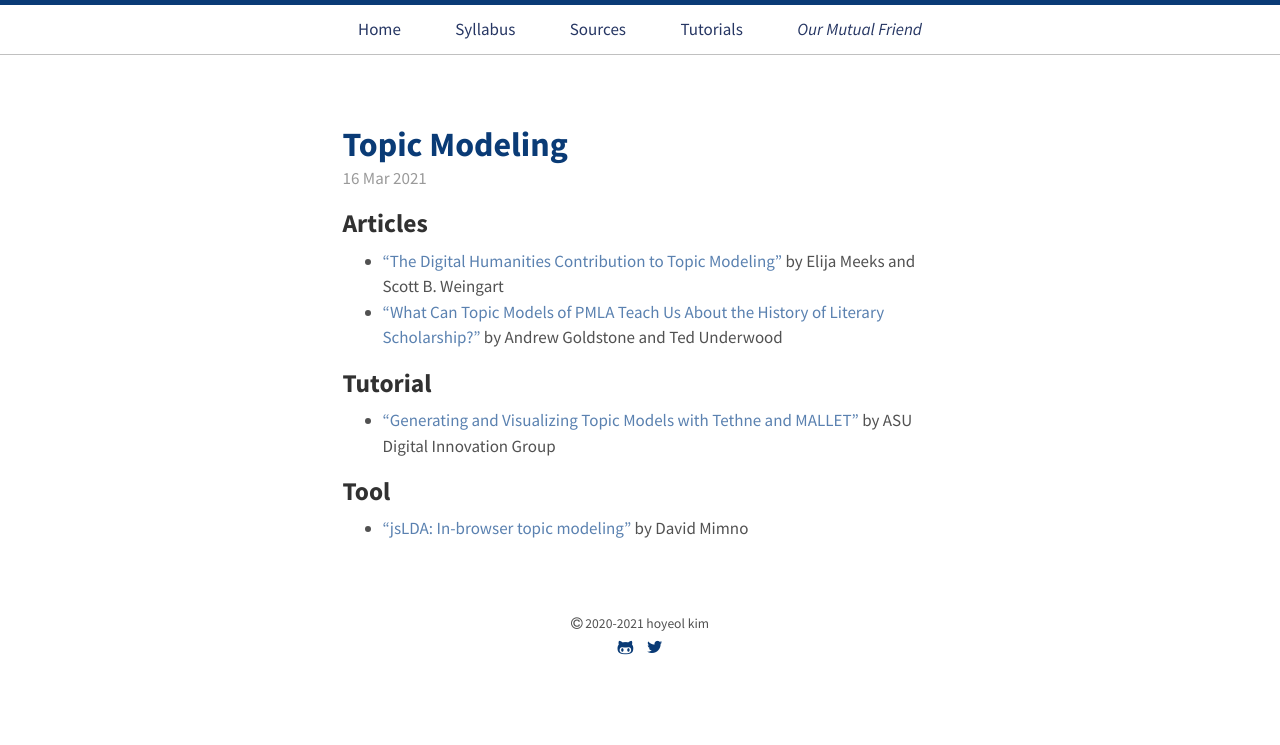
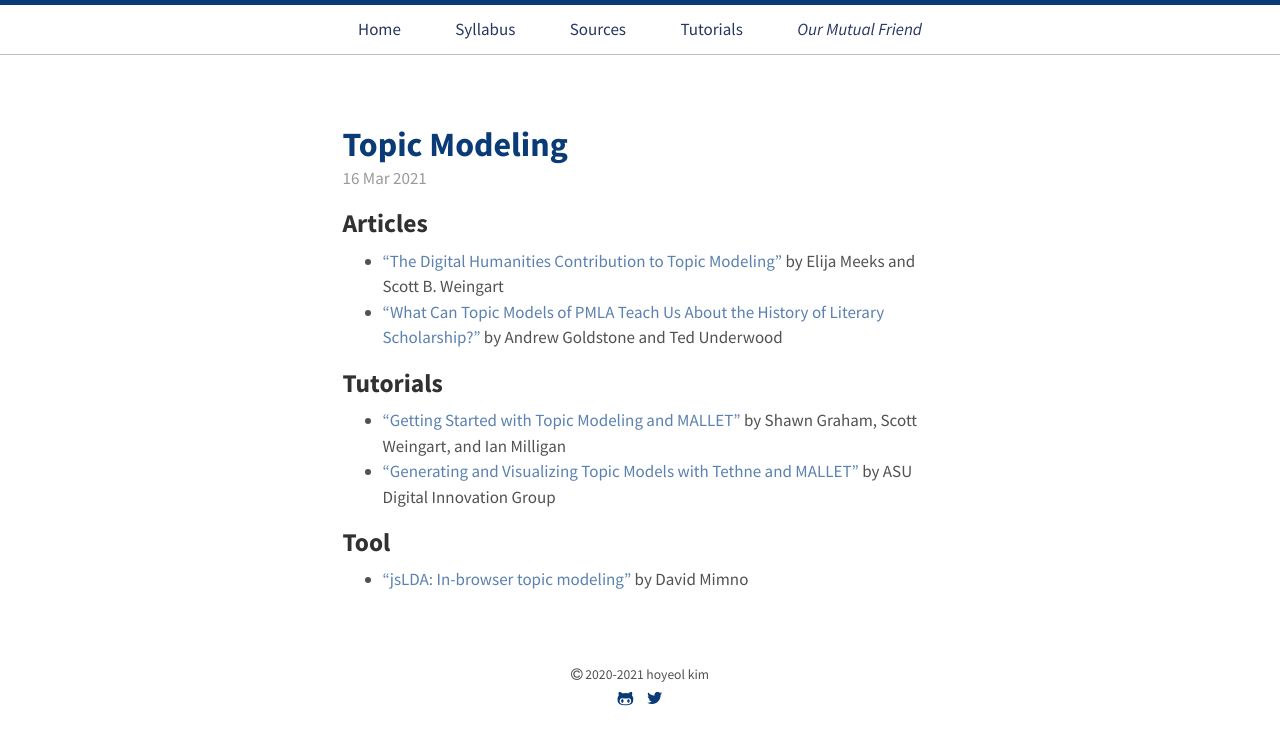
Before and after one commit to elibooklover/ENGL304-Spring2021, a Jekyll site: the page built from sources/_posts/2021-03-16-TopicModeling.md, in a window 1280 px wide. Shown: the top 745 px of the page. Built offline with Jekyll 4.4.1, drawn with Linux system fonts in a browser that asks for light colours.

Commit message:
Topic Modeling

```diff
--- a/sources/_posts/2021-03-16-TopicModeling.md
+++ b/sources/_posts/2021-03-16-TopicModeling.md
@@ -10,7 +10,8 @@ excerpt_separator: <!--more-->
 * ["The Digital Humanities Contribution to Topic Modeling"](http://journalofdigitalhumanities.org/2-1/dh-contribution-to-topic-modeling/) by Elija Meeks and Scott B. Weingart
 * ["What Can Topic Models of PMLA Teach Us About the History of Literary Scholarship?"](http://journalofdigitalhumanities.org/2-1/what-can-topic-models-of-pmla-teach-us-by-ted-underwood-and-andrew-goldstone/) by Andrew Goldstone and Ted Underwood
 
-## Tutorial
+## Tutorials
+* ["Getting Started with Topic Modeling and MALLET"](https://programminghistorian.org/en/lessons/topic-modeling-and-mallet) by Shawn Graham, Scott Weingart, and Ian Milligan
 * ["Generating and Visualizing Topic Models with Tethne and MALLET"](https://diging.github.io/tethne/api/tutorial.mallet.html) by ASU Digital Innovation Group
 
 ## Tool
```
